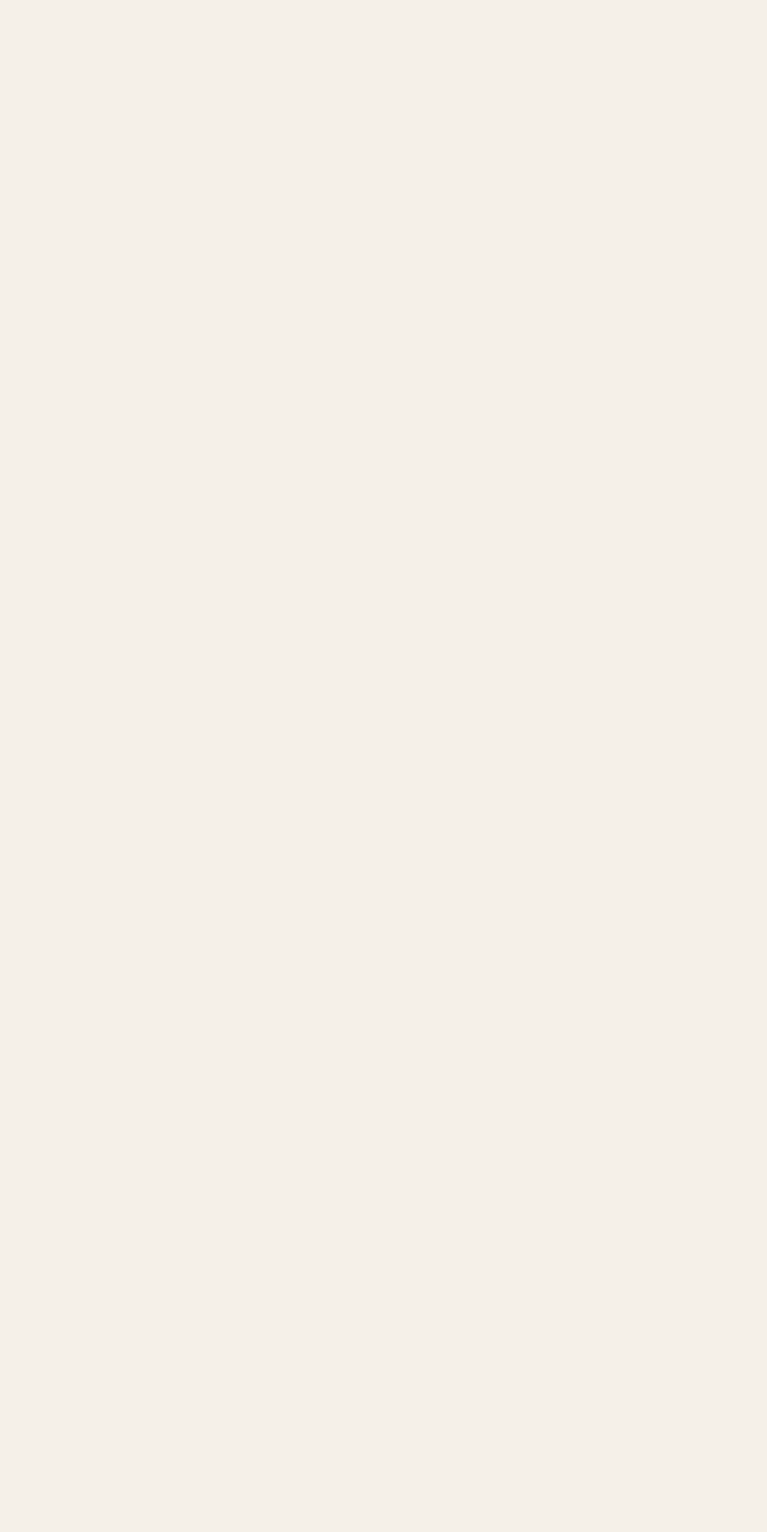
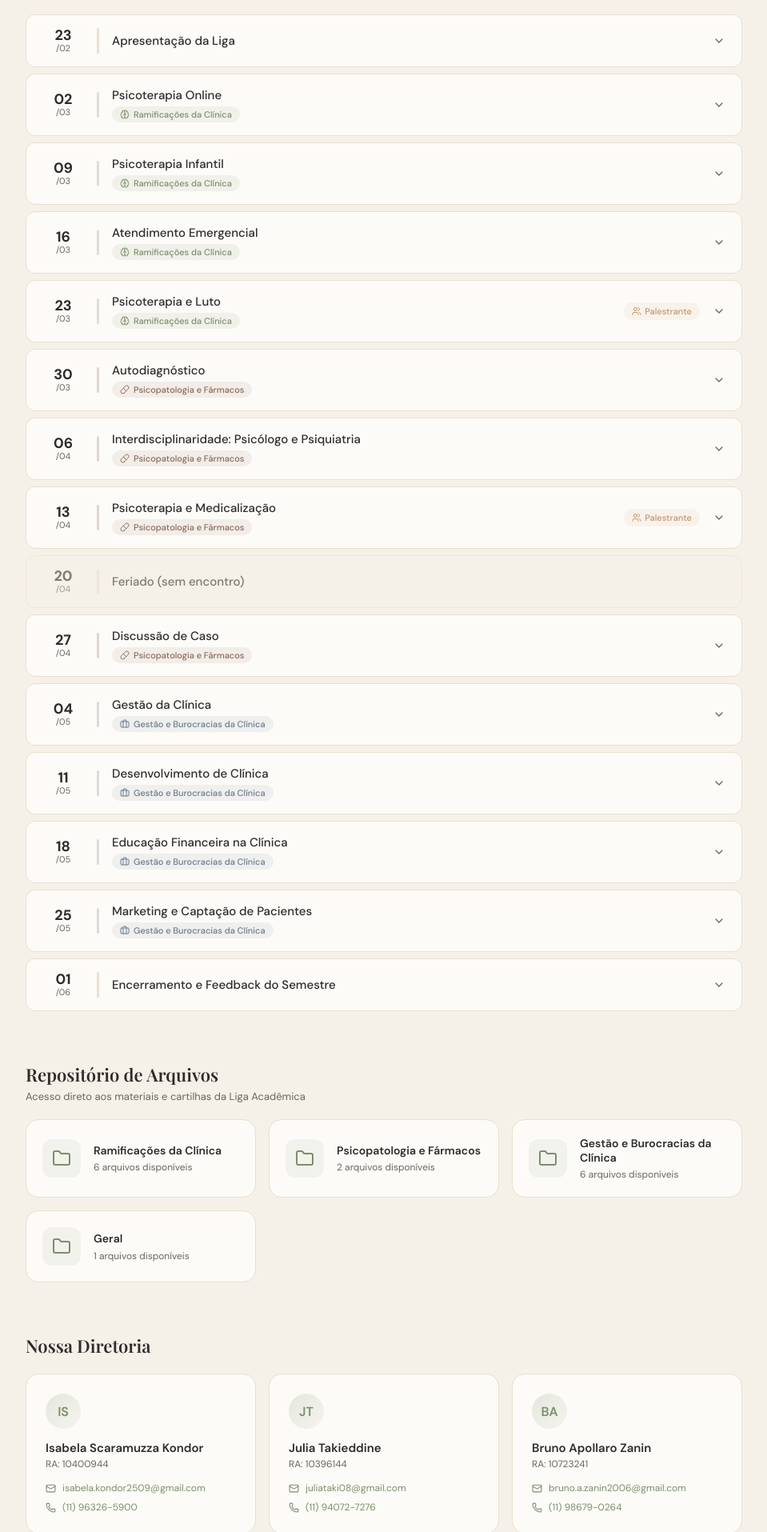
Before and after one commit to juliatakieddine/lapsic-site, a React (Vite) app: page / in a window 1280 px wide. Shown: the part 876-2791 px from the top of the page at 80% size, without its empty margins (240-1199 px from the left). Before the commit the page ends 838 px from the top, so only its background shows below. Built offline with nearby package versions, Linux system fonts and the light colour scheme; a web font is replaced by a local one.

Commit message:
feat: scroll layout, google form submit, docs mappings

```diff
--- a/src/App.jsx
+++ b/src/App.jsx
@@ -55,20 +55,20 @@
 };
 
 const CRONOGRAMA = [
-  { data: "23/02", tema: "Apresentação da Liga", bib: "Estatuto da LAPSIC e Diretrizes do Semestre", filePreview: "Estatuto_LAPSIC_2026.pdf", part: null, eixo: null },
-  { data: "02/03", tema: "Psicoterapia Online", bib: "Psicoterapia Online: Demanda Crescente e Sugestões para Regulamentação — Carmelita Gomes, Marcelo de Araújo", filePreview: "Psicoterapia_Online_Gomes.pdf", part: null, eixo: "Ramificações da Clínica" },
-  { data: "09/03", tema: "Psicoterapia Infantil", bib: "A Psicoterapia Infantil no Setting Clínico — Rosa Angela Cortez et al.", videoUrl: "https://youtube.com/watch?v=dQw4w9WgXcQ", videoTitle: "Vídeo Complementar: Práticas na Clínica Infantil", filePreview: "Psicoterapia_Infantil_Cortez.pdf", part: null, eixo: "Ramificações da Clínica" },
-  { data: "16/03", tema: "Atendimento Emergencial", bib: "Implicações do Pronto-Atendimento Psicológico de Emergência — Airle Miranda de Souza et al.", filePreview: "Atendimento_Emergencial_Souza.pdf", part: null, eixo: "Ramificações da Clínica" },
-  { data: "23/03", tema: "Psicoterapia e Luto", bib: "Morte e Luto: O Enfrentamento do Fenômeno da Terminalidade à Luz da Psicoterapia — Tamires Freitas, Monica Dominici", filePreview: "Luto_Terminalidade_Freitas.pdf", part: "Gabriela Dantas Bertelli (@bertelligabs.psi)", eixo: "Ramificações da Clínica" },
-  { data: "30/03", tema: "Autodiagnóstico", bib: "Increasing self- and desired psychiatric diagnoses among emerging adults — Neumann et al.", filePreview: "Self_Diagnoses_Neumann.pdf", part: null, eixo: "Psicopatologia e Fármacos" },
-  { data: "06/04", tema: "Interdisciplinaridade: Psicólogo e Psiquiatria", bib: "Interdisciplinaridade nas práticas de cuidado em saúde mental — Eduardo Giacomini, Maria Lucia Frizon", filePreview: "Interdisciplinaridade_Giacomini.pdf", part: null, eixo: "Psicopatologia e Fármacos" },
-  { data: "13/04", tema: "Psicoterapia e Medicalização", bib: "Da recusa à demanda de diagnóstico: novos arranjos da medicalização — Mariana Ferreira Pombo", filePreview: "Medicalizacao_Pombo.pdf", part: "Liga de Psicofarmacologia", eixo: "Psicopatologia e Fármacos" },
+  { data: "23/02", tema: "Apresentação da Liga", bib: "Estatuto da LAPSIC e Diretrizes do Semestre", filePreview: "Cronograma de atividades.pdf", part: null, eixo: null },
+  { data: "02/03", tema: "Psicoterapia Online", bib: "Psicoterapia Online: Demanda Crescente e Sugestões para Regulamentação", filePreview: "Psicoterapia Online.pdf", part: null, eixo: "Ramificações da Clínica" },
+  { data: "09/03", tema: "Psicoterapia Infantil", bib: "A Psicoterapia Infantil no Setting Clínico", filePreview: "psi infantil.pdf", part: null, eixo: "Ramificações da Clínica" },
+  { data: "16/03", tema: "Atendimento Emergencial", bib: "Implicações do Pronto-Atendimento Psicológico de Emergência", filePreview: "atendimento emergencial.pdf", part: null, eixo: "Ramificações da Clínica" },
+  { data: "23/03", tema: "Psicoterapia e Luto", bib: "Morte e Luto: O Enfrentamento do Fenômeno da Terminalidade", filePreview: "luto.pdf", part: "Gabriela Dantas Bertelli (@bertelligabs.psi)", eixo: "Ramificações da Clínica" },
+  { data: "30/03", tema: "Autodiagnóstico", bib: "Increasing self- and desired psychiatric diagnoses among emerging adults", filePreview: "increasing self - sutodiagnóstico.pdf", part: null, eixo: "Psicopatologia e Fármacos" },
+  { data: "06/04", tema: "Interdisciplinaridade: Psicólogo e Psiquiatria", bib: null, filePreview: null, part: null, eixo: "Psicopatologia e Fármacos" },
+  { data: "13/04", tema: "Psicoterapia e Medicalização", bib: "Da recusa à demanda de diagnóstico: novos arranjos da medicalização", filePreview: "bibliografia - psicopatologia e medicalização.docx", part: "Liga de Psicofarmacologia", eixo: "Psicopatologia e Fármacos" },
   { data: "20/04", tema: "Feriado (sem encontro)", bib: null, filePreview: null, part: null, eixo: null },
-  { data: "27/04", tema: "Discussão de Caso", bib: "Episódio 1 — Documentário Diagnóstico (Netflix)", videoUrl: "https://netflix.com", videoTitle: "Assistir Episódio (Netflix)", filePreview: "Roteiro_Discussao_Caso.pdf", part: null, eixo: "Psicopatologia e Fármacos" },
-  { data: "04/05", tema: "Gestão da Clínica", bib: "A clínica psicológica: legislação, estruturação e gestão — Cleonice Barros et al.", filePreview: "Gestao_Clinica_Barros.pdf", part: null, eixo: "Gestão e Burocracias da Clínica" },
-  { data: "11/05", tema: "Desenvolvimento de Clínica", bib: "Contratos psicológicos: uma revisão da literatura — Menegon, Casado + Reflexões sobre o contrato terapêutico — Gladys C. Moraes", filePreview: "Contratos_Psicologicos.pdf", part: null, eixo: "Gestão e Burocracias da Clínica" },
-  { data: "18/05", tema: "Educação Financeira na Clínica", bib: "\"Qual o valor da consulta?\": Crenças, Critérios e Estratégias — Jéssica Florinda", filePreview: "Valor_Consulta_Florinda.pdf", part: null, eixo: "Gestão e Burocracias da Clínica" },
-  { data: "25/05", tema: "Marketing e Captação de Pacientes", bib: "Plataformização do Trabalho na Psicologia Clínica — Matheus Viana et al. + O Papel do Marketing na Gestão de Serviços de Saúde — António Morão et al.", filePreview: "Marketing_Saude_Viana.pdf", part: null, eixo: "Gestão e Burocracias da Clínica" },
+  { data: "27/04", tema: "Discussão de Caso", bib: null, filePreview: null, part: null, eixo: "Psicopatologia e Fármacos" },
+  { data: "04/05", tema: "Gestão da Clínica", bib: "Bibliografia Base", filePreview: "Bibliografia - Gestão e burocracia de clínica.docx", part: null, eixo: "Gestão e Burocracias da Clínica" },
+  { data: "11/05", tema: "Desenvolvimento de Clínica", bib: "Artigo Revista", filePreview: "Admin,+1920-5174-1-RV-34-43.pdf", part: null, eixo: "Gestão e Burocracias da Clínica" },
+  { data: "18/05", tema: "Educação Financeira na Clínica", bib: "Dissertação Jéssica", filePreview: "DissertaoJssica.pdf", part: null, eixo: "Gestão e Burocracias da Clínica" },
+  { data: "25/05", tema: "Marketing e Captação de Pacientes", bib: "Artigo Scielo", filePreview: "13561_2018_Article_213.pdf", part: null, eixo: "Gestão e Burocracias da Clínica" },
   { data: "01/06", tema: "Encerramento e Feedback do Semestre", bib: null, filePreview: null, part: null, eixo: null },
 ];
 
@@ -76,36 +76,36 @@
   {
     folder: "Ramificações da Clínica",
     files: [
-      { name: "Psicoterapia_Online_Gomes.pdf", type: "pdf", size: "1.2 MB", upload: "01/02/2026" },
-      { name: "Psicoterapia_Infantil_Cortez.pdf", type: "pdf", size: "2.4 MB", upload: "01/02/2026" },
-      { name: "Atendimento_Emergencial_Souza.pdf", type: "pdf", size: "890 KB", upload: "01/02/2026" },
-      { name: "Luto_Terminalidade_Freitas.pdf", type: "pdf", size: "1.5 MB", upload: "01/02/2026" }
+      { name: "IN_RE_127_2024_Ligas_Acadêmicas_Estudantis_(LAE)_Assinada (1).pdf", type: "pdf", size: "1.2 MB", upload: "20/02/2026" },
+      { name: "Psicoterapia Online.pdf", type: "pdf", size: "2.4 MB", upload: "20/02/2026" },
+      { name: "atendimento emergencial.pdf", type: "pdf", size: "890 KB", upload: "20/02/2026" },
+      { name: "grupal.pdf", type: "pdf", size: "1.5 MB", upload: "20/02/2026" },
+      { name: "luto.pdf", type: "pdf", size: "1.5 MB", upload: "20/02/2026" },
+      { name: "psi infantil.pdf", type: "pdf", size: "1.5 MB", upload: "20/02/2026" }
     ]
   },
   {
     folder: "Psicopatologia e Fármacos",
     files: [
-      { name: "Self_Diagnoses_Neumann.pdf", type: "pdf", size: "3.1 MB", upload: "05/02/2026" },
-      { name: "Interdisciplinaridade_Giacomini.pdf", type: "pdf", size: "1.8 MB", upload: "05/02/2026" },
-      { name: "Medicalizacao_Pombo.pdf", type: "pdf", size: "2.2 MB", upload: "05/02/2026" },
-      { name: "Roteiro_Discussao_Caso.pdf", type: "pdf", size: "400 KB", upload: "10/02/2026" }
+      { name: "bibliografia - psicopatologia e medicalização.docx", type: "docx", size: "3.1 MB", upload: "20/02/2026" },
+      { name: "increasing self - sutodiagnóstico.pdf", type: "pdf", size: "1.8 MB", upload: "20/02/2026" }
     ]
   },
   {
     folder: "Gestão e Burocracias da Clínica",
     files: [
-      { name: "Gestao_Clinica_Barros.pdf", type: "pdf", size: "4.5 MB", upload: "12/02/2026" },
-      { name: "Contratos_Psicologicos.pdf", type: "pdf", size: "1.1 MB", upload: "12/02/2026" },
-      { name: "Valor_Consulta_Florinda.pdf", type: "pdf", size: "950 KB", upload: "12/02/2026" },
-      { name: "Marketing_Saude_Viana.pdf", type: "pdf", size: "2.8 MB", upload: "12/02/2026" }
+      { name: "13561_2018_Article_213.pdf", type: "pdf", size: "4.5 MB", upload: "20/02/2026" },
+      { name: "Admin,+1920-5174-1-RV-34-43.pdf", type: "pdf", size: "1.1 MB", upload: "20/02/2026" },
+      { name: "Bibliografia - Gestão e burocracia de clínica.docx", type: "docx", size: "950 KB", upload: "20/02/2026" },
+      { name: "DissertaoJssica.pdf", type: "pdf", size: "2.8 MB", upload: "20/02/2026" },
+      { name: "RGSA+120+PORT+n10.pdf", type: "pdf", size: "1.5 MB", upload: "20/02/2026" },
+      { name: "rel-latraps.pdf", type: "pdf", size: "1.5 MB", upload: "20/02/2026" }
     ]
   },
   {
-    folder: "Materiais Complementares e Especiais",
+    folder: "Geral",
     files: [
-      { name: "Estatuto_LAPSIC_2026.pdf", type: "pdf", size: "5.0 MB", upload: "20/01/2026" },
-      { name: "Manual_Tecnico_CFP.pdf", type: "pdf", size: "8.2 MB", upload: "20/01/2026" },
-      { name: "Apresentacao_Liga_2026.pdf", type: "pdf", size: "2.1 MB", upload: "20/01/2026" }
+      { name: "Cronograma de atividades.pdf", type: "pdf", size: "120 KB", upload: "20/02/2026" }
     ]
   }
 ];
@@ -286,6 +286,11 @@
               {nextMeeting.bib && (
                 <div style={{ fontSize: "13px", color: colors.warmGray, fontFamily: "'DM Sans', sans-serif", lineHeight: 1.5, marginBottom: "12px" }}>
                   Leitura: <em>{nextMeeting.bib}</em>
+                </div>
+              )}
+              {(!nextMeeting.bib && !nextMeeting.videoUrl && !nextMeeting.filePreview) && (
+                <div style={{ fontSize: "13px", color: colors.warmGray, fontFamily: "'DM Sans', sans-serif", lineHeight: 1.5, marginBottom: "12px", fontStyle: "italic" }}>
+                  Não há materiais de leitura ou vídeos para o próximo encontro!
                 </div>
               )}
 
@@ -692,14 +697,14 @@
                     <Mail size={13} />
                     <span style={{ overflow: "hidden", textOverflow: "ellipsis", whiteSpace: "nowrap" }}>{d.email}</span>
                   </a>
-                  <a href={`tel:${d.tel.replace(/\D/g, "")}`} style={{
+                  <span style={{
                     display: "flex", alignItems: "center", gap: "8px",
                     fontSize: "12px", color: colors.sage, textDecoration: "none",
                     fontFamily: "'DM Sans', sans-serif",
                   }}>
                     <Phone size={13} />
                     {d.tel}
-                  </a>
+                  </span>
                 </div>
               </div>
             </FadeIn>
@@ -713,6 +718,35 @@
 function ContatoSection() {
   const colors = useContext(ThemeContext);
   const [sent, setSent] = useState(false);
+  const [nome, setNome] = useState("");
+  const [assunto, setAssunto] = useState("");
+  const [mensagem, setMensagem] = useState("");
+  const [loading, setLoading] = useState(false);
+
+  const handleEnviar = () => {
+    if (!nome.trim() || !assunto.trim() || !mensagem.trim()) {
+      alert("Por favor, preencha todos os campos.");
+      return;
+    }
+    setLoading(true);
+    const formData = new FormData();
+    formData.append("entry.1067671325", nome);
+    formData.append("entry.845909834", assunto);
+    formData.append("entry.1626190089", mensagem);
+
+    fetch("https://docs.google.com/forms/d/e/1FAIpQLSfMU7fC3c1V6ZR6DhC5dKiZnIS_DNZgvqasNW6T4oTfYahDDQ/formResponse", {
+      method: "POST",
+      mode: "no-cors",
+      body: formData
+    }).then(() => {
+      setSent(true);
+      setLoading(false);
+    }).catch(() => {
+      setSent(true);
+      setLoading(false);
+    });
+  };
+
   return (
     <FadeIn delay={0.3}>
       <div style={{
@@ -746,7 +780,9 @@
           ) : (
             <div style={{ display: "flex", flexDirection: "column", gap: "12px" }}>
               <input
-                placeholder="Nome (opcional para anonimato)"
+                value={nome}
+                onChange={(e) => setNome(e.target.value)}
+                placeholder="Nome"
                 style={{
                   padding: "12px 16px", borderRadius: "10px", border: `1px solid ${colors.creamDark}`,
                   background: colors.cream, fontSize: "14px", fontFamily: "'DM Sans', sans-serif",
@@ -756,6 +792,8 @@
                 onBlur={(e) => e.target.style.borderColor = colors.creamDark}
               />
               <input
+                value={assunto}
+                onChange={(e) => setAssunto(e.target.value)}
                 placeholder="Assunto"
                 style={{
                   padding: "12px 16px", borderRadius: "10px", border: `1px solid ${colors.creamDark}`,
@@ -766,6 +804,8 @@
                 onBlur={(e) => e.target.style.borderColor = colors.creamDark}
               />
               <textarea
+                value={mensagem}
+                onChange={(e) => setMensagem(e.target.value)}
                 placeholder="Sua mensagem..."
                 rows={4}
                 style={{
@@ -778,20 +818,21 @@
                 onBlur={(e) => e.target.style.borderColor = colors.creamDark}
               />
               <button
-                onClick={() => setSent(true)}
+                onClick={handleEnviar}
+                disabled={loading}
                 style={{
                   display: "flex", alignItems: "center", justifyContent: "center",
                   gap: "8px", padding: "12px 24px", borderRadius: "10px",
-                  background: colors.sage, color: "white", border: "none",
-                  fontSize: "14px", fontWeight: 500, cursor: "pointer",
+                  background: loading ? colors.warmGray : colors.sage, color: "white", border: "none",
+                  fontSize: "14px", fontWeight: 500, cursor: loading ? "not-allowed" : "pointer",
                   fontFamily: "'DM Sans', sans-serif", transition: "all 0.25s",
                   alignSelf: "flex-start",
                 }}
-                onMouseEnter={(e) => e.currentTarget.style.background = colors.moss}
-                onMouseLeave={(e) => e.currentTarget.style.background = colors.sage}
+                onMouseEnter={(e) => { if (!loading) e.currentTarget.style.background = colors.moss; }}
+                onMouseLeave={(e) => { if (!loading) e.currentTarget.style.background = colors.sage; }}
               >
                 <Send size={15} />
-                Enviar
+                {loading ? "Enviando..." : "Enviar"}
               </button>
             </div>
           )}
@@ -952,20 +993,20 @@
             maxWidth: "960px",
           }}
         >
-          <div id="section-home" style={{ display: section === "home" ? "block" : "none" }}>
+          <div id="section-home" style={{ marginBottom: "64px" }}>
             <HeroSection />
             <MuralAvisos goToRepositorio={() => scrollToSection("repositorio")} />
           </div>
-          <div id="section-cronograma" style={{ display: section === "cronograma" ? "block" : "none" }}>
+          <div id="section-cronograma" style={{ marginBottom: "64px" }}>
             <CronogramaSection />
           </div>
-          <div id="section-repositorio" style={{ display: section === "repositorio" ? "block" : "none" }}>
+          <div id="section-repositorio" style={{ marginBottom: "64px" }}>
             <RepositorioSection />
           </div>
-          <div id="section-diretoria" style={{ display: section === "diretoria" ? "block" : "none" }}>
+          <div id="section-diretoria" style={{ marginBottom: "64px" }}>
             <DiretoriaSection />
           </div>
-          <div id="section-contato" style={{ display: section === "contato" ? "block" : "none" }}>
+          <div id="section-contato">
             <ContatoSection />
           </div>
 
```
Also changed, not shown: 15 other files (tests, documents, lock files or other folders).
